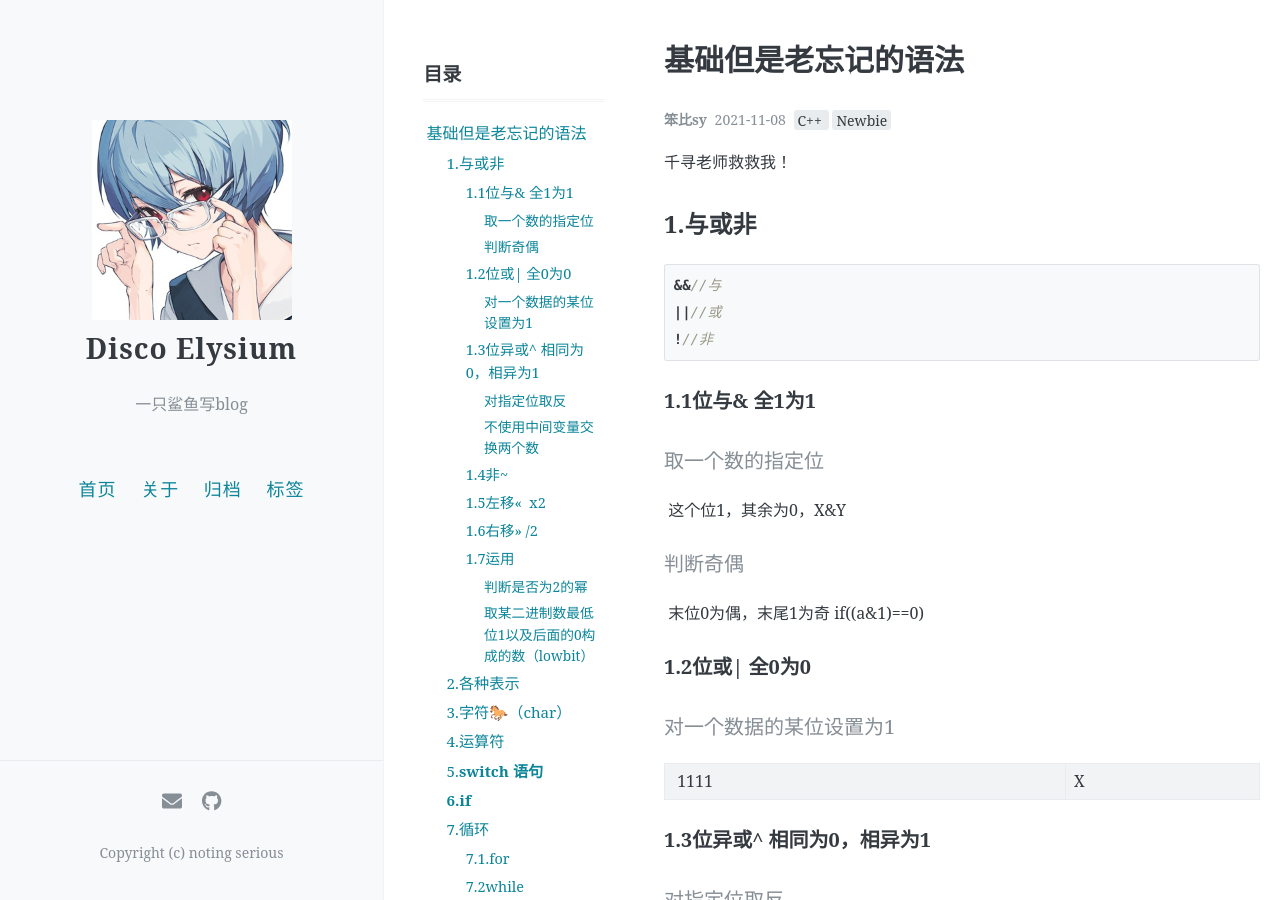
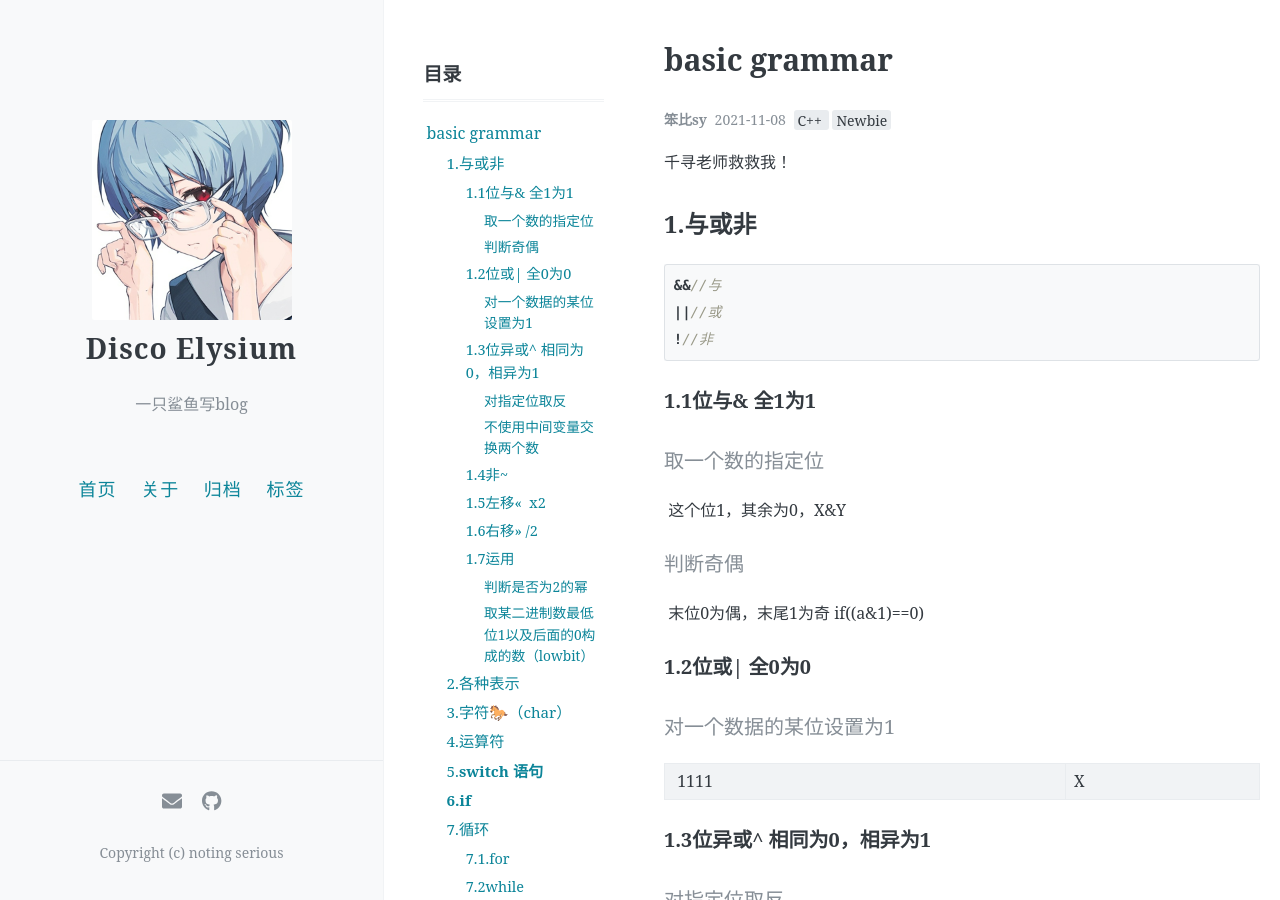
Before and after one commit to syy404/discoelysium, a Jekyll site: the page built from _posts/2021-11-08-basicgrammar.md, in a window 1280 px wide and 900 px high. Built offline with Jekyll 4.4.1, drawn with Linux system fonts in a browser that asks for light colours; comment, search, counter and statistics services are not loaded.

Commit message:
Update 2021-11-08-basicgrammar.md

```diff
--- a/_posts/2021-11-08-basicgrammar.md
+++ b/_posts/2021-11-08-basicgrammar.md
@@ -1,12 +1,12 @@
 ---
 layout: post
-title: 基础但是老忘记的语法
+title: basic grammar
 date: 2021-11-08
 author: 笨比sy
 tags: [C++, Newbie]
 comments: false
+pinned: false
 toc: true
-pinned: false
 ---
 
 千寻老师救救我！
```
